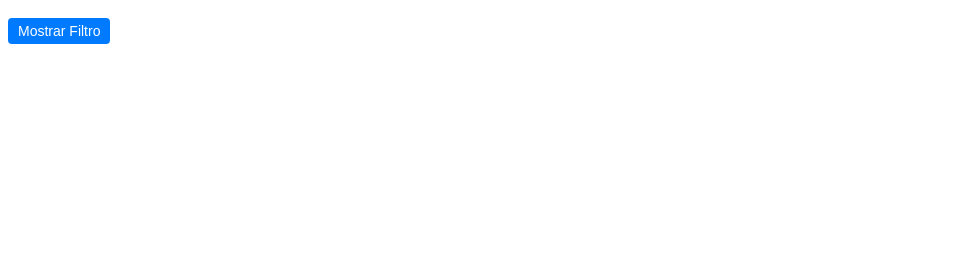
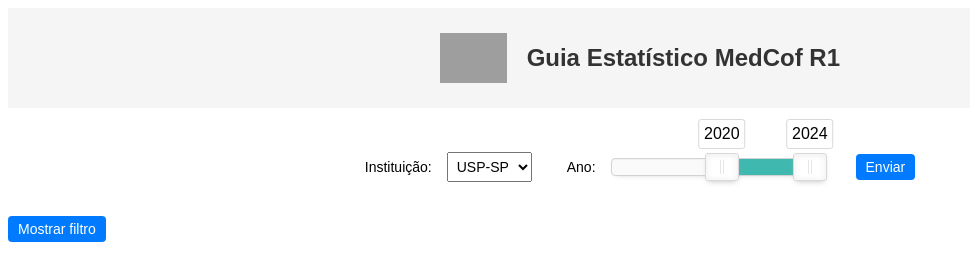
Before and after one commit to leonardotorresbranco/guiaestatistico, a plain HTML site: page index.html in a window 1280 px wide. Shown: the whole page, without its empty margins (0-970 px from the left). Drawn offline with nearby package versions, Linux system fonts and the light colour scheme; no server answers; grey boxes are pictures that could not be loaded.

Commit message:
range slider

```diff
--- a/index.html
+++ b/index.html
@@ -1,6 +1,8 @@
 <!DOCTYPE html>
 <html lang="en">
 <head>
+  <link rel="stylesheet" href="https://cdnjs.cloudflare.com/ajax/libs/noUiSlider/15.5.1/nouislider.min.css" />
+  <script src="https://cdnjs.cloudflare.com/ajax/libs/noUiSlider/15.5.1/nouislider.min.js"></script>
   <meta charset="utf-8">
   <meta name="viewport" content="width=device-width, initial-scale=1.0">
   <meta http-equiv="Cache-Control" content="no-cache, no-store, must-revalidate" />
@@ -48,6 +50,7 @@
       color: white;
       border: none;
       border-radius: 4px;
+
     }
   </style>
   <style>
@@ -78,9 +81,10 @@
       display: flex;
       align-items: center;
       justify-content: center;
-      gap: 10px;
+      flex-wrap: wrap;
       padding: 10px;
       margin-top: 20px;
+      gap: 10px; /* Adiciona espaço entre os elementos */
     }
 
     .form-container label {
@@ -88,10 +92,10 @@
       margin-right: 5px;
     }
 
-    .form-container select,
-    .form-container input {
+    .form-container select{
       padding: 5px;
       font-size: 14px;
+      margin-right: 25px;
     }
 
     .form-container button {
@@ -102,12 +106,16 @@
       border: none;
       cursor: pointer;
       border-radius: 4px;
+      margin-left: 25px;
     }
 
     .form-container button:hover {
       background-color: #0056b3;
     }
+
+
   </style>
+
     <style>
       #toggleButton {
         padding: 5px 10px;
@@ -122,6 +130,13 @@
 
       #toggleButton:hover {
         background-color: #0056b3;
+      }
+    </style>
+    <style>
+      #yearRange {
+        margin: 20px 0;
+        width: 200px; /* Define uma largura para o range slider */
+        margin-right: 10px;
       }
     </style>
 
@@ -139,14 +154,14 @@
       <option value="1">USP-SP</option>
     </select>
 
-    <label for="startYear">Ano Inicial:</label>
-    <input type="number" id="startYear" name="startYear" min="2015" max="2024" value="2020">
-
-    <label for="endYear">Ano Final:</label>
-    <input type="number" id="endYear" name="endYear" min="2020" max="2024" value="2024">
+    <label for="yearRange">Ano:</label>
+    <div id="yearRange"></div>
 
     <button type="button" onclick="submitData()">Enviar</button>
   </div>
+  <input type="hidden" id="startYear" name="startYear">
+  <input type="hidden" id="endYear" name="endYear">
+
   <button id="toggleButton" onclick="toggleForm()">Mostrar filtro</button>
   <div id="chart"></div>
 
@@ -209,6 +224,14 @@
     toggleButton.textContent = 'Mostrar Filtro';
   }
 }
+
+// Garantir que o formulário esteja visível ao carregar a página
+document.addEventListener("DOMContentLoaded", function() {
+  header.style.display = 'flex';
+  formContainer.style.display = 'flex';
+  toggleButton.textContent = 'Ocultar Filtro';
+});
+
 
     function transformData(data) {
       function processNode(node) {
@@ -311,7 +334,38 @@
       chart.setOption(option);
     }
 
-    submitData();
+    //submitData();
   </script>
+  <script>
+    document.addEventListener("DOMContentLoaded", function() {
+      var yearRange = document.getElementById('yearRange');
+
+      noUiSlider.create(yearRange, {
+        start: [2020, 2024], // Valores iniciais do range
+        connect: true,
+        range: {
+          'min': 2015, // Ano mínimo
+          'max': 2024  // Ano máximo
+        },
+        step: 1, // Incremento de 1 ano
+        tooltips: [true, true], // Exibe os valores atuais como tooltips
+        format: {
+          to: function(value) {
+            return Math.round(value); // Arredonda os valores para inteiros
+          },
+          from: function(value) {
+            return Number(value);
+          }
+        }
+      });
+
+      // Atualiza os valores dos inputs ocultos ao alterar o range slider
+      yearRange.noUiSlider.on('update', function(values, handle) {
+        document.getElementById('startYear').value = values[0];
+        document.getElementById('endYear').value = values[1];
+      });
+    });
+  </script>
+
 </body>
 </html>
```
Lines whose indentation alone changed are shown as unchanged.
